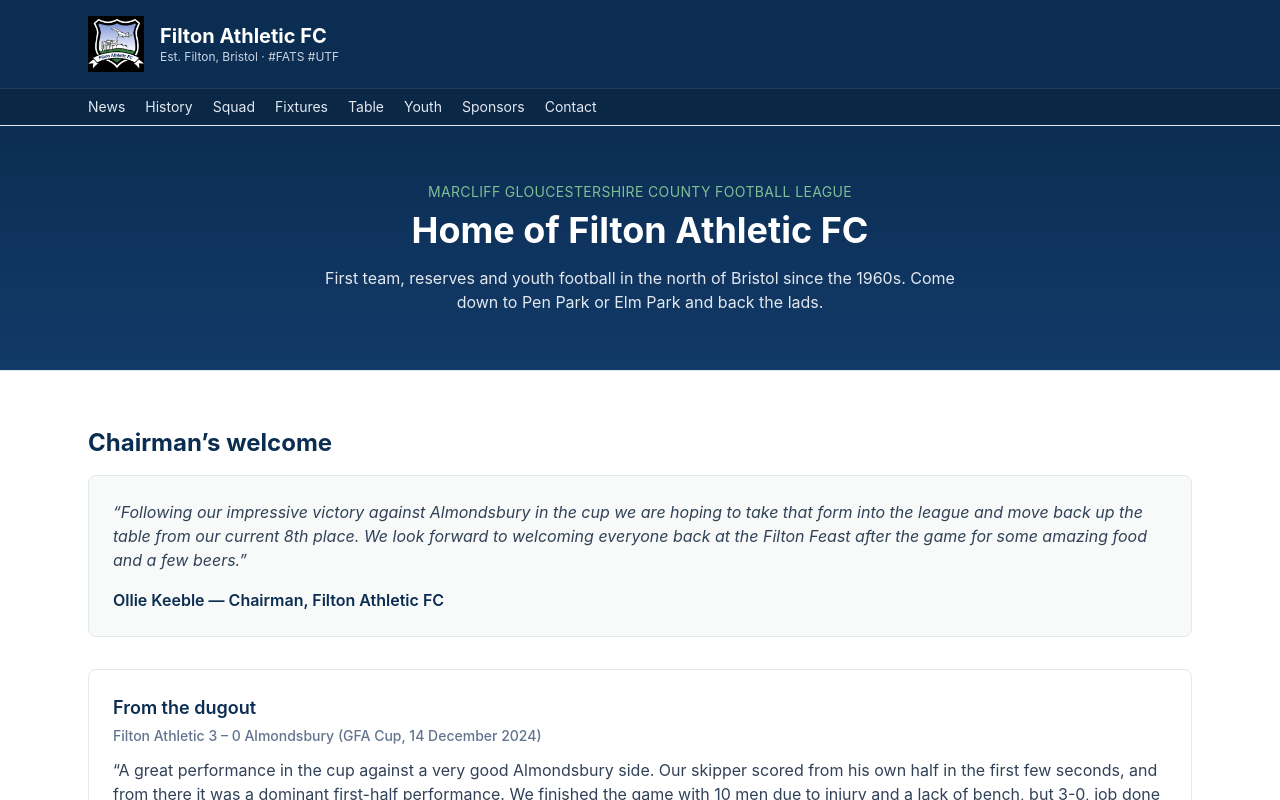
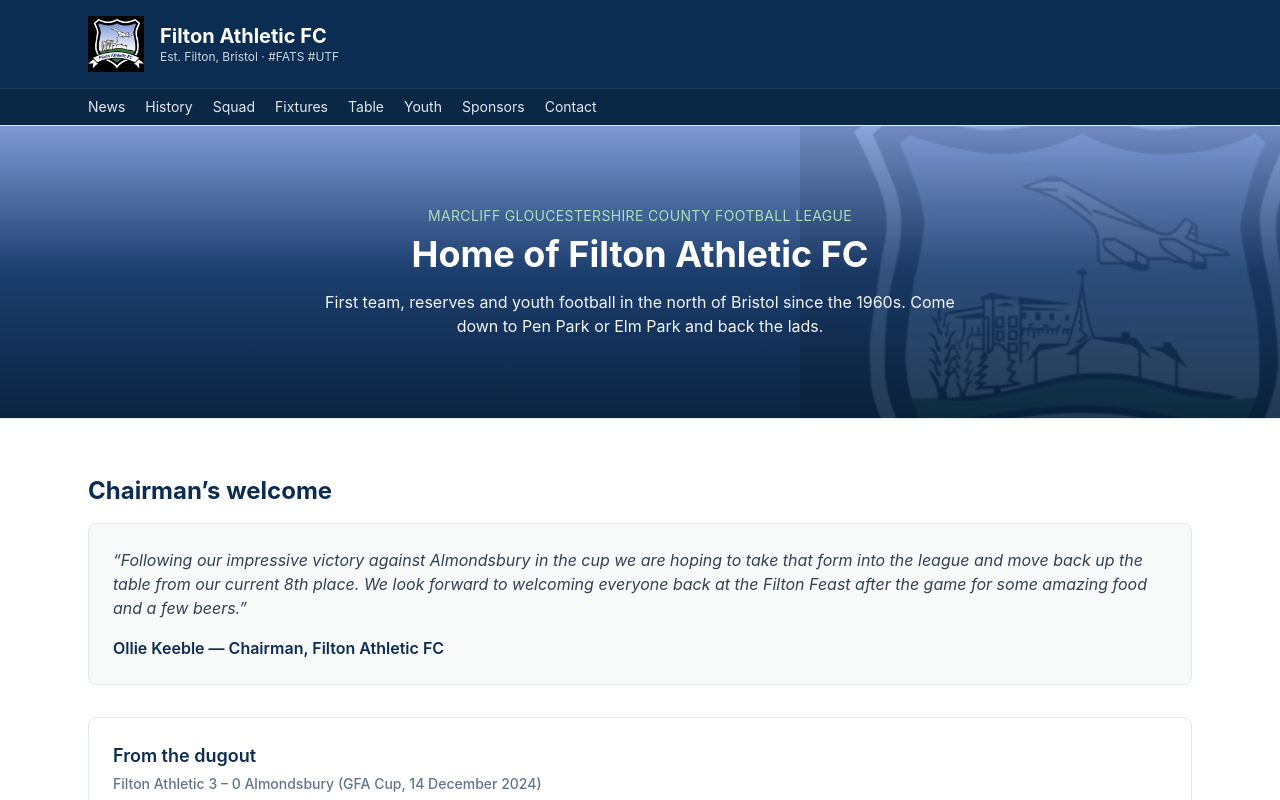
Before and after one commit to addyap/filton-athletic-fc, a React (Vite) app: page / in a window 1280 px wide. Shown: the top 800 px of the page. Built offline with nearby package versions, Linux system fonts and the light colour scheme.

Commit message:
Give hero section a crest-derived gradient and watermark
Sampled the actual sky-blue and hill-green from the crest artwork for
the hero gradient, plus a faded crest watermark, as a placeholder until
a stadium photo is ready to drop in.

```diff
--- a/src/App.tsx
+++ b/src/App.tsx
@@ -89,11 +89,17 @@
       </header>
 
       {/* Hero */}
-      <section className="border-b border-slate-200 bg-gradient-to-b from-[#0b2d52] to-[#123a68] text-white">
-        <div className="mx-auto max-w-6xl px-6 py-14 text-center">
-          <p className="text-sm uppercase tracking-wide text-[#7fbf95]">Marcliff Gloucestershire County Football League</p>
+      <section className="relative overflow-hidden border-b border-slate-200 bg-gradient-to-b from-[#7f9ad6] via-[#1c3f6e] to-[#0a2340] text-white">
+        <img
+          src={crest}
+          alt=""
+          aria-hidden="true"
+          className="pointer-events-none absolute -right-16 -top-16 h-[28rem] w-[28rem] opacity-10 sm:h-[34rem] sm:w-[34rem]"
+        />
+        <div className="relative mx-auto max-w-6xl px-6 py-20 text-center">
+          <p className="text-sm uppercase tracking-wide text-[#a9e0b8]">Marcliff Gloucestershire County Football League</p>
           <h2 className="mt-2 text-3xl font-bold sm:text-4xl">Home of Filton Athletic FC</h2>
-          <p className="mx-auto mt-4 max-w-2xl text-slate-200">
+          <p className="mx-auto mt-4 max-w-2xl text-slate-100">
             First team, reserves and youth football in the north of Bristol since the 1960s. Come down to
             Pen Park or Elm Park and back the lads.
           </p>
```
Also changed, not shown: 1 other file (tests, documents, lock files or other folders).
